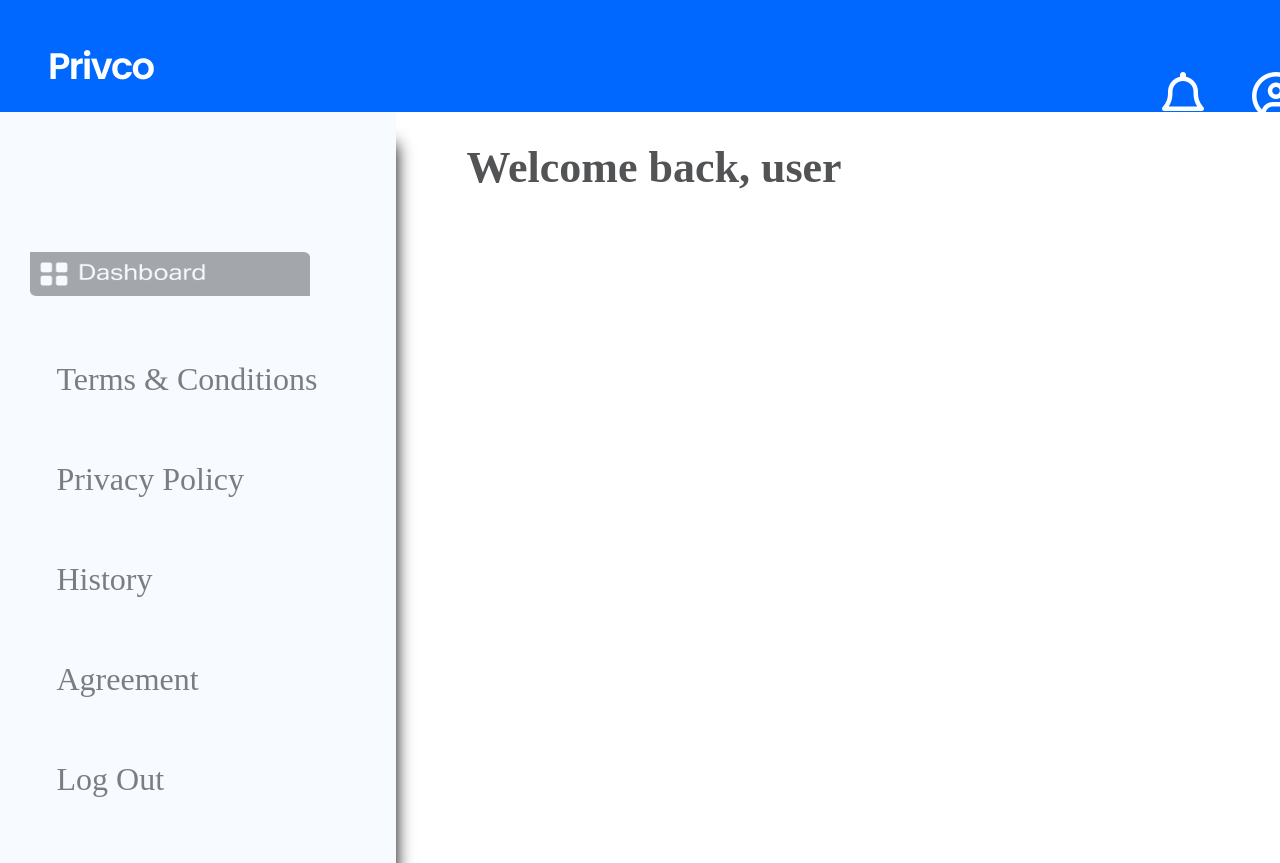
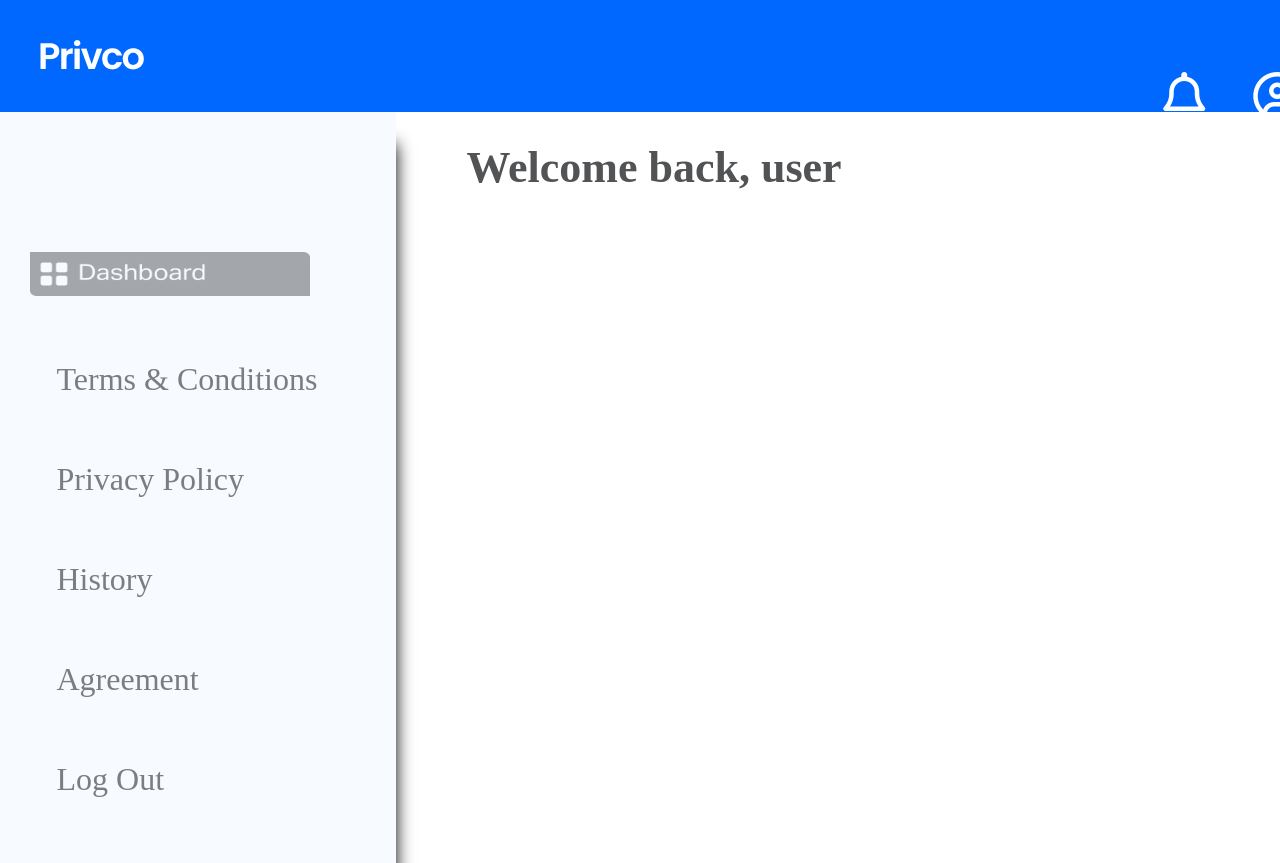
Before and after one commit to funmeelayo/dash-board, a plain HTML site: page index.html in a window 1280 px wide. Shown: the top 863 px of the page. Drawn offline with Linux system fonts and the light colour scheme.

Commit message:
No major change was made,just exploring

```diff
--- a/index.css
+++ b/index.css
@@ -4,7 +4,7 @@
     box-sizing: border-box;
 }
 .headerl{
-    width: 1440px;
+    width: 1444px;
     height: 112px;
     background-color: #0068FF;
 
@@ -12,13 +12,13 @@
     top: 0px;
 }
 .privco{
-    padding: 50px;
+    padding: 40px;
 }
 
 .fa-bell-o, .fa-user-circle-o{
     color: #FDFEFF;
     position: absolute;
-    left: 13.44%;
+    left: 13.54%;
     right: 13.49%;
     top: 9.04%;
     bottom: 14.46%;
```
